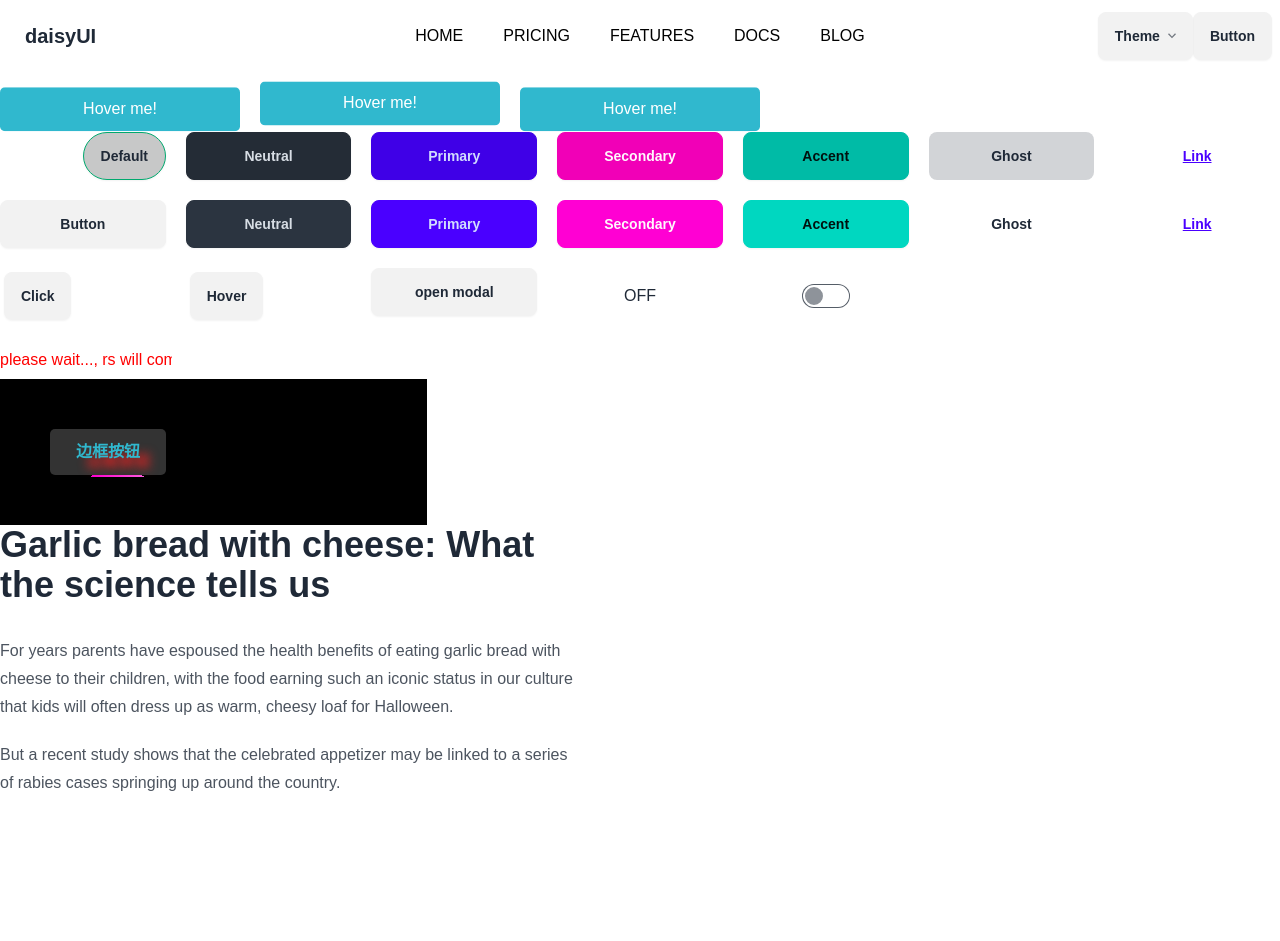
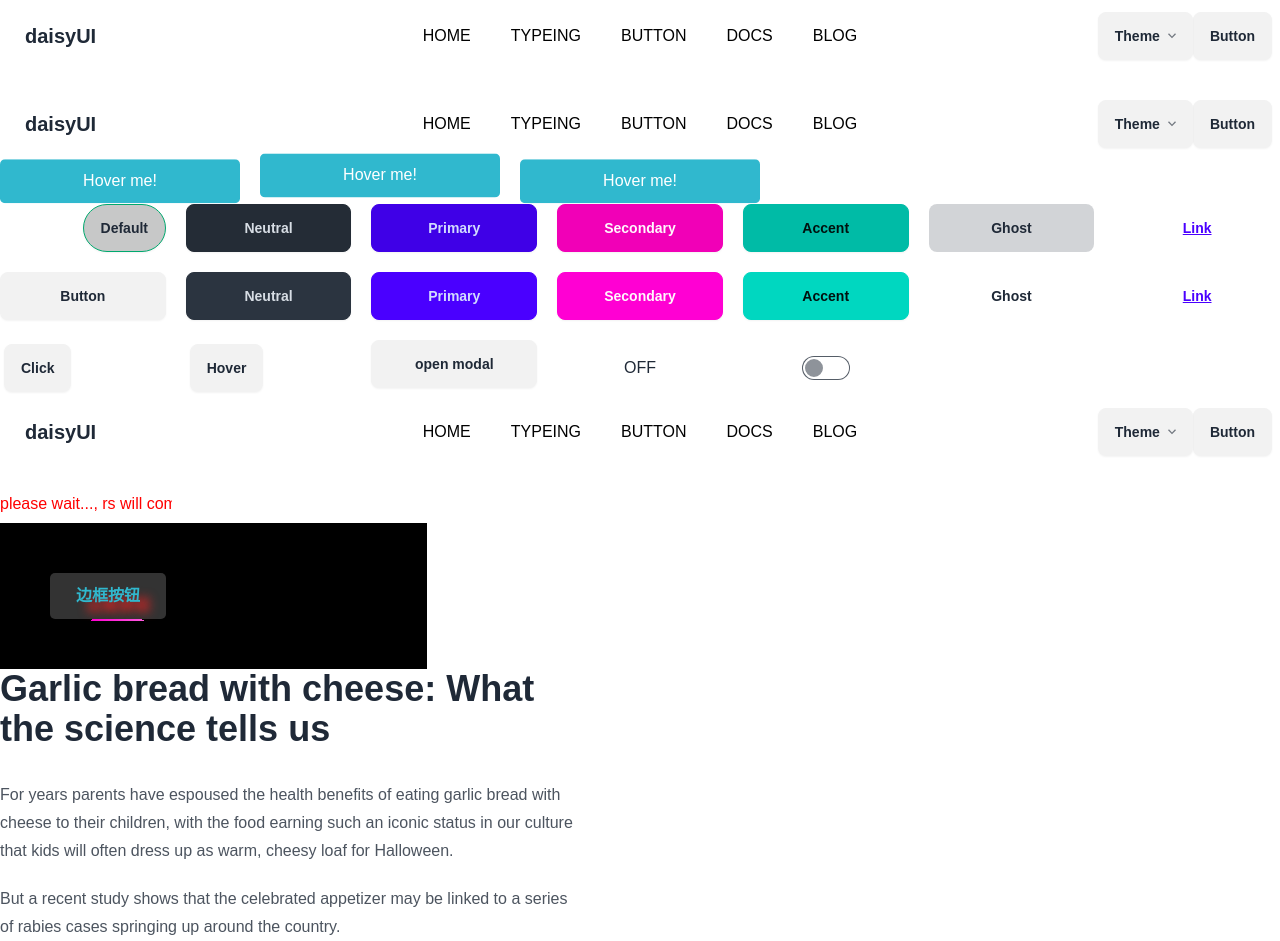
Before and after one commit to sikaiwei/launch-pool, a Next.js app: page / in a window 1280 px wide. Shown: the top 941 px of the page. Before the commit the page ends 800 px from the top, so only its background shows below. Built offline with nearby package versions, Linux system fonts and the light colour scheme.

Commit message:
add router

```diff
--- a/app/page.tsx
+++ b/app/page.tsx
@@ -2,7 +2,7 @@
 import Page2 from "../pages/page2";
 import Nav from "../pages/nav";
 import Btn from "../pages/button/button";
-import Loader from "../pages/typeing/type";
+import Loader from "../pages/typeing/page";
 import BtnMotionCss from "../pages/button-motion-css/button-motion";
 
 export default function Home() {
--- a/pages/typeing/type.jsx
+++ b/app/typeing/page.jsx
@@ -1,9 +1,12 @@
 "use client";
 import React from "react";
 import styled from "styled-components";
+import Nav from "../../pages/nav";
 
 const Loader = () => {
   return (
+    <div>
+      <Nav />
       <StyledWrapper>
         {/* <div className="terminal-loader"> */}
         {/* <div className="terminal-header"> */}
@@ -17,6 +20,7 @@ const Loader = () => {
         <div className="text">please wait..., rs will come soon...</div>
         {/* </div> */}
       </StyledWrapper>
+    </div>
   );
 };
 
--- a/pages/button/button.jsx
+++ b/pages/button/button.jsx
@@ -3,11 +3,13 @@ import style from "./styles.module.css";
 import { motion } from "motion/react";
 import { useEffect } from "react";
 // import { themeChange } from "theme-change";
+import Nav from "../nav";
 
 export default function Btn() {
   const delay = -2 * 0.5 + "s";
   return (
     <>
+      <Nav />
       <div className="grid grid-cols-5 gap-5">
         <motion.button
           // whileHover={{ scale: 1.03 }}
--- a/pages/page2.jsx
+++ b/pages/page2.jsx
@@ -2,6 +2,7 @@
 import React, { useState, useRef } from "react";
 import { motion } from "motion/react";
 import Theme from "../pages/theme/theme";
+import Link from "next/link";
 
 export default function Page2() {
   return (
@@ -61,13 +62,13 @@ const SlideTabs = () => {
      e p-1"
     >
       <Tab setPosition={setPosition} setActivePosition={setActivePosition}>
-        Home
+        <Link href="/">Home</Link>
       </Tab>
       <Tab setPosition={setPosition} setActivePosition={setActivePosition}>
-        Pricing
+        <Link href="/typeing/">typeing</Link>
       </Tab>
       <Tab setPosition={setPosition} setActivePosition={setActivePosition}>
-        Features
+        <Link href="/button/button">button</Link>
       </Tab>
       <Tab setPosition={setPosition} setActivePosition={setActivePosition}>
         Docs
--- /dev/null
+++ b/pages/typeing/page.jsx
@@ -0,0 +1,63 @@
+"use client";
+import React from "react";
+import styled from "styled-components";
+import Nav from "../nav";
+
+const Loader = () => {
+  return (
+    <div>
+      <Nav />
+      <StyledWrapper>
+        {/* <div className="terminal-loader"> */}
+        {/* <div className="terminal-header"> */}
+        {/* <div className="terminal-title"></div> */}
+        {/* <div className="terminal-controls"> */}
+        {/* <div className="control close" /> */}
+        {/* <div className="control minimize" /> */}
+        {/* <div className="control maximize" /> */}
+        {/* </div> */}
+        {/* </div> */}
+        <div className="text">please wait..., rs will come soon...</div>
+        {/* </div> */}
+      </StyledWrapper>
+    </div>
+  );
+};
+
+const StyledWrapper = styled.div`
+  @keyframes blinkCursor {
+    50% {
+      border-right-color: transparent;
+    }
+  }
+
+  @keyframes typeAndDelete {
+    0%,
+    10% {
+      width: 0;
+    }
+    45%,
+    55% {
+      width: 15em;
+    } /* adjust width based on content */
+    90%,
+    100% {
+      width: 0;
+    }
+  }
+
+  .text {
+    color: red;
+    // mix-blend-mode: difference;
+    font-size: 1em;
+    display: inline-block;
+    white-space: nowrap;
+    overflow: hidden;
+    border-right: 0.2em solid black; /* Cursor */
+    animation: typeAndDelete 4s steps(11) infinite,
+      blinkCursor 0.5s step-end infinite alternate;
+    margin-top: 1.5em;
+  }
+`;
+
+export default Loader;
```
Also changed, not shown: tsconfig.json (+5 -12 lines). Lines whose indentation alone changed are shown as unchanged.
